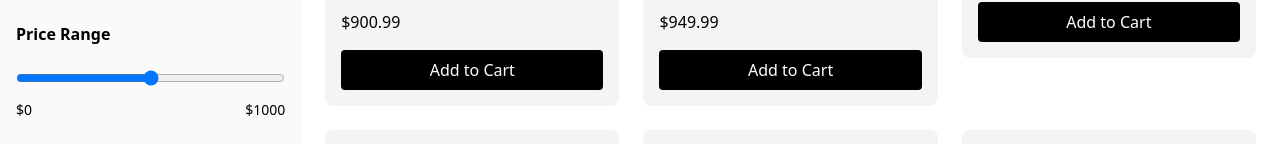
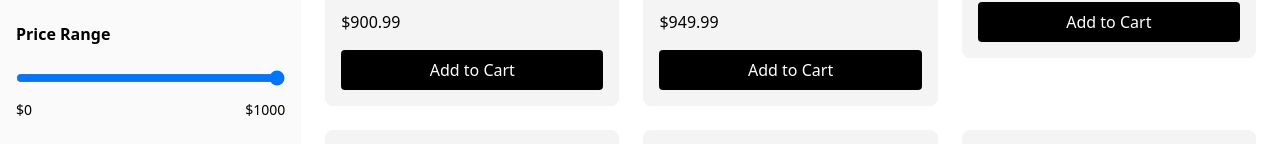
Before and after one commit to PrathamTelang/whatbytes-frontend, a Next.js app: page / in a window 1280 px wide. Shown: the part 346-490 px from the top of the page. Built offline with nearby package versions, Linux system fonts and the light colour scheme.

Commit message:
Add max price filter to product search
Introduces a max price filter to the product search functionality. Updates SearchContext to manage maxPrice state, applies the filter in the product list, and connects the PriceFilter component to the context for interactive price filtering.

```diff
--- a/app/page.tsx
+++ b/app/page.tsx
@@ -5,7 +5,7 @@ import { useSearch } from "@/context/SearchContext";
 import { products } from "@/data/products";
 
 export default function Home() {
-  const { searchText, selectedCategory } = useSearch();
+  const { searchText, selectedCategory, maxPrice } = useSearch();
   const filteredProducts = products.filter((product) => {
   const matchesSearch = product.title
     .toLowerCase()
@@ -15,7 +15,9 @@ export default function Home() {
     selectedCategory === "all" ||
     product.category === selectedCategory;
 
-  return matchesSearch && matchesCategory;
+  const matchesPrice = product.price / 100 <= maxPrice;
+
+  return matchesSearch && matchesCategory && matchesPrice;
 });
 
   return (
--- a/components/filters/PriceFilter.tsx
+++ b/components/filters/PriceFilter.tsx
@@ -1,6 +1,8 @@
+import { useSearch } from '@/context/SearchContext';
 import React from 'react'
 
 function PriceFilter() {
+  const { maxPrice, setMaxPrice } = useSearch();
   return (
     <div>
           <h2 className="text-md font-semibold mt-8">Price Range</h2>
@@ -9,6 +11,8 @@ function PriceFilter() {
             min="0"
             max="1000"
             className="w-full mt-6 cursor-pointer"
+            value={maxPrice}
+            onChange={(e) => setMaxPrice(Number(e.target.value))}
           />
           <div className="flex justify-between text-sm mt-2">
             <span>$0</span>
--- a/context/SearchContext.tsx
+++ b/context/SearchContext.tsx
@@ -6,6 +6,7 @@ const SearchContext = createContext<any>(null);
 export function SearchProvider({ children }: { children: React.ReactNode }) {
   const [searchText, setSearchText] = useState("");
   const [selectedCategory, setSelectedCategory] = useState("all");
+  const [maxPrice, setMaxPrice] = useState(1000);
 
   return (
     <SearchContext.Provider value={{
@@ -13,6 +14,8 @@ export function SearchProvider({ children }: { children: React.ReactNode }) {
     setSearchText,
     selectedCategory,
     setSelectedCategory,
+    maxPrice,
+    setMaxPrice,
   }}
 >
       {children}
```
